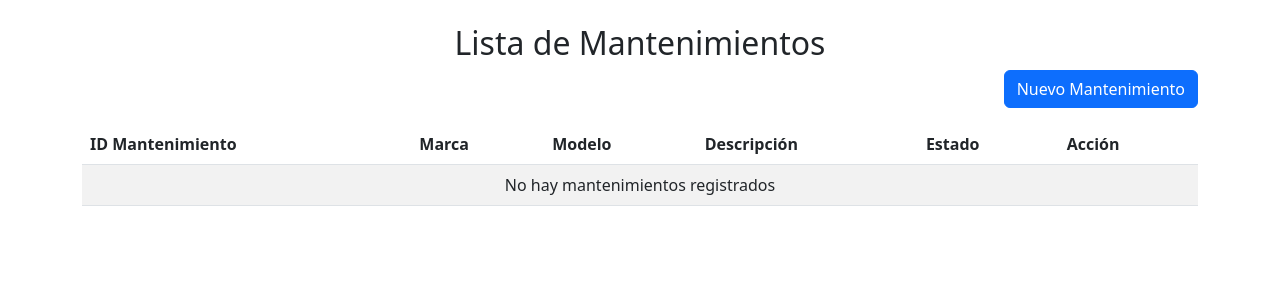
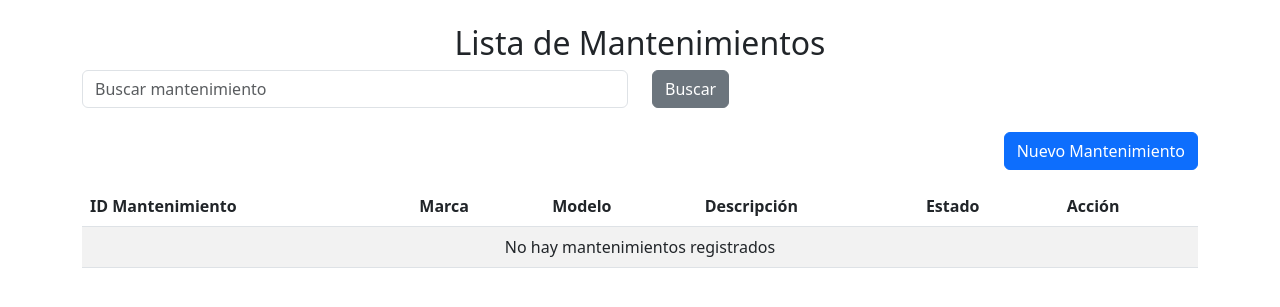
Before and after one commit to JoseMiguel2508/SI3-Grupo3, a PHP site: page /lista_mantenimiento.php in a window 1280 px wide. Shown: the top 307 px of the page. Run offline with PHP 8.4, Linux system fonts and the light colour scheme; data that the repository does not hold is empty; some libraries are stand-ins or nearby versions.

```diff
--- a/VISTA/lista_mantenimiento.php
+++ b/VISTA/lista_mantenimiento.php
@@ -11,6 +11,18 @@
 <body>
     <div class="container mt-4">
         <h2 class="text-center">Lista de Mantenimientos</h2>
+
+        <!-- Formulario de búsqueda -->
+        <form method="POST" class="mb-4">
+            <div class="row">
+                <div class="col-md-6">
+                    <input type="text" name="buscar" class="form-control" placeholder="Buscar mantenimiento" value="<?php echo htmlspecialchars($terminoBusqueda ?? ''); ?>">
+                </div>
+                <div class="col-md-6">
+                    <button type="submit" class="btn btn-secondary">Buscar</button>
+                </div>
+            </div>
+        </form>
 
         <div class="text-end mb-3">
             <a href="../VISTA/mantenimientos.php" class="btn btn-primary">Nuevo Mantenimiento</a>
@@ -36,9 +48,16 @@
                     // Crear instancia de MantenimientoModelo
                     require_once '../MODELO/MantenimientoModelo.php';
                     $modelo = new MantenimientoModelo();
-                    $mantenimientos = $modelo->obtenerMantenimientos();
 
-                    // Verificar si se ha enviado el formulario
+                    // Verificar si se ha enviado el formulario de búsqueda
+                    if ($_SERVER['REQUEST_METHOD'] === 'POST' && isset($_POST['buscar'])) {
+                        $terminoBusqueda = $_POST['buscar'];
+                        $mantenimientos = $modelo->buscarMantenimientos($terminoBusqueda);
+                    } else {
+                        $mantenimientos = $modelo->obtenerMantenimientos();
+                    }
+
+                    // Verificar si se ha enviado el formulario para actualizar el estado
                     if ($_SERVER['REQUEST_METHOD'] === 'POST' && isset($_POST['id_mantenimiento'])) {
                         $id_mantenimiento = $_POST['id_mantenimiento'];
 
@@ -48,7 +67,7 @@
 
                     if ($mantenimientos->num_rows > 0) {
                         // Mostrar los datos en la tabla
-                        while($row = $mantenimientos->fetch_assoc()) {
+                        while ($row = $mantenimientos->fetch_assoc()) {
                             echo "<tr>";
                             echo "<td>" . $row["id_mantenimiento"] . "</td>";
                             echo "<td>" . $row["marca"] . "</td>";
--- a/VISTA/mantenimientos.php
+++ b/VISTA/mantenimientos.php
@@ -64,10 +64,6 @@ $vehiculos = $controlador->obtenerVehiculos();
                         </select>
                     </div>
                 </div>
-                <div class="form-group">
-                    <label>Nota</label>
-                    <textarea name="notas" class="form-control" rows="2" required></textarea>
-                </div>
                 <div class="form-row">
                     <div class="form-group col-md-6">
                         <label>Fecha Servicio</label>
--- a/VISTA/navbar.php
+++ b/VISTA/navbar.php
@@ -45,7 +45,7 @@
                 <span class="name">Asignacion Conductor</span>
             </label>
             <label class="radio">
-                <input name="radio" type="radio" onclick="mostrarContenido('qqqq.php')"/>
+                <input name="radio" type="radio" onclick="mostrarContenido('lista_mantenimiento.php')"/>
                 <span class="name">Mantenimientos</span>
             </label>
         </div>
--- a/VISTA/nueva_asig_conductor.php
+++ b/VISTA/nueva_asig_conductor.php
@@ -1,12 +1,13 @@
 <?php
 require_once '../CONTROLADOR/AsignacionControlador.php';
-
+require_once '../MODELO/MantenimientoModelo.php';
+$modelo = new MantenimientoModelo();
 $controlador = new AsignacionControlador();
 
 // Obtener los conductores y vehículos disponibles
 $resultConductores = $controlador->obtenerConductoresDisponibles();
 $resultVehiculos = $controlador->obtenerVehiculosDisponibles();
-
+$resultVehiculos = $modelo->obtenerVehiculosDisponibles(); // Nueva función en el modelo
 // Si el formulario se envió
 if ($_SERVER["REQUEST_METHOD"] == "POST") {
     $id_conductor = $_POST["id_conductor"];
```
Also changed, not shown: CONTROLADOR/MantenimientoControlador.php (+5 -2 lines).
